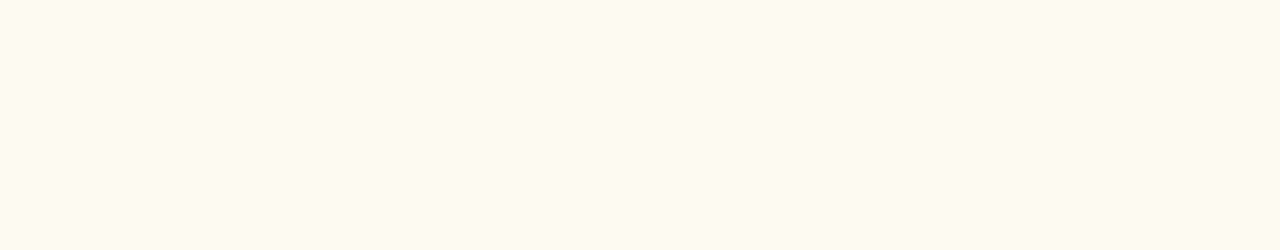
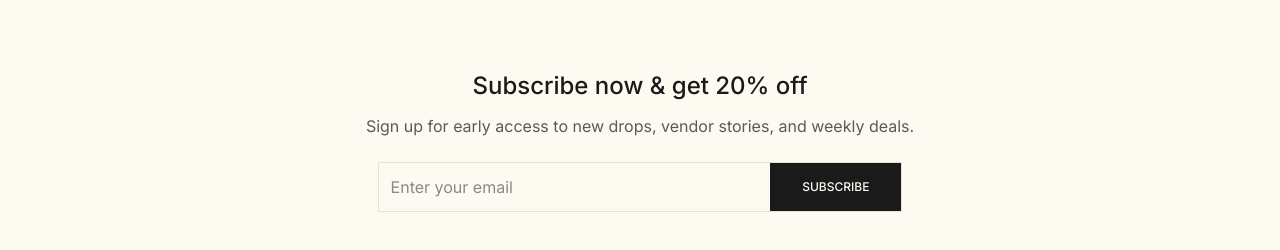
Before and after one commit to Jay-Jay-Tee/fused-into-development, a React (Vite) app in the folder frontend/: page / in a window 1280 px wide. Shown: the part 2454-2704 px from the top of the page. Before the commit the page ends 2460 px from the top, so only its background shows below. Built offline with nearby package versions, Linux system fonts and the light colour scheme.

Commit message:
added footer and newsletter box

```diff
--- a/frontend/src/App.jsx
+++ b/frontend/src/App.jsx
@@ -10,6 +10,7 @@
 import PlaceOrder from './pages/PlaceOrder'
 import Navbar from './components/NavBar'
 import Orders from './pages/Orders'
+import Footer from './components/Footer'
 
 const App = () => {
   return (
@@ -25,6 +26,7 @@
             <Route path='/login' element={<Login/>} />
             <Route path='/place-order' element={<PlaceOrder/>} />
             <Route path='/orders' element={<Orders/>} />
+            <Route path='/orders' element={<Orders/>} />
         </Routes>
     </div>
 
--- /dev/null
+++ b/frontend/src/components/Footer.jsx
@@ -0,0 +1,38 @@
+import React from 'react'
+import { assets } from '../assets/assets'
+
+const Footer = () => {
+  return (
+    <div>
+        <div className='flex flex-col sm:grid grid-cols-[3fr_1fr_1fr] gap-14 my-10 mt-40 text-sm'>
+            <div>
+                <img src={assets.logo} className='mb-5 w-32' alt="" />
+                <p className='w-full md:w-2/3 text-ink-soft'>
+                    VendorHub connects you with verified local vendors near you. Discover handcrafted goods, fresh stock, and fast delivery from your own city.
+                </p>
+            </div>
+            <div>
+                <p className='text-xl font-medium mb-5 text-ink'>COMPANY</p>
+                <ul className='flex flex-col gap-1 text-ink-soft'>
+                    <li className='cursor-pointer hover:text-ink'>Home</li>
+                    <li className='cursor-pointer hover:text-ink'>About us</li>
+                    <li className='cursor-pointer hover:text-ink'>Delivery</li>
+                    <li className='cursor-pointer hover:text-ink'>Privacy policy</li>
+                </ul>
+            </div>
+            <div>
+                <p className='text-xl font-medium mb-5 text-ink'>GET IN TOUCH</p>
+                <ul className='flex flex-col gap-1 text-ink-soft'>
+                    <li>+91 98765 43210</li>
+                    <li>hello@vendorhub.in</li>
+                </ul>
+            </div>
+        </div>
+        <div>
+            <hr className='border-line'/>
+            <p className='py-5 text-sm text-center text-ink-soft'>Copyright 2026 @ vendorhub.in — All rights reserved.</p>
+        </div>
+    </div>
+  )
+}
+export default Footer
--- /dev/null
+++ b/frontend/src/components/NewsletterBox.jsx
@@ -0,0 +1,19 @@
+import React from 'react'
+const NewsletterBox = () => {
+    const onSubmitHandler=(event)=>{
+        event.preventDefault();
+    }
+    return (
+        <div className='text-center py-16'>
+            <p className='text-2xl font-medium text-ink'>Subscribe now & get 20% off</p>
+            <p className='text-ink-soft mt-3'>
+                Sign up for early access to new drops, vendor stories, and weekly deals.
+            </p>
+            <form onSubmit={onSubmitHandler} className='w-full sm:w-1/2 flex items-center gap-3 mx-auto my-6 border border-line pl-3'>
+                <input className='w-full sm:flex-1 outline-none bg-transparent py-3' type="email" placeholder='Enter your email' required/>
+                <button type='submit' className='bg-ink text-paper text-xs px-8 py-4 font-medium hover:bg-navy transition-colors'>SUBSCRIBE</button>
+            </form>
+        </div>
+    )
+}
+export default NewsletterBox
--- a/frontend/src/pages/Home.jsx
+++ b/frontend/src/pages/Home.jsx
@@ -3,6 +3,7 @@
 import LatestCollection from '../components/LatestCollection'
 import BestSeller from '../components/BestSeller'
 import OurPolicy from '../components/OurPolicy'
+import NewsletterBox from '../components/NewsletterBox'
 const Home = () => {
   return (
     <div>
@@ -10,6 +11,7 @@
         <LatestCollection />
         <BestSeller />
         <OurPolicy/>
+        <NewsletterBox/>
     </div>
   )
 }
```
